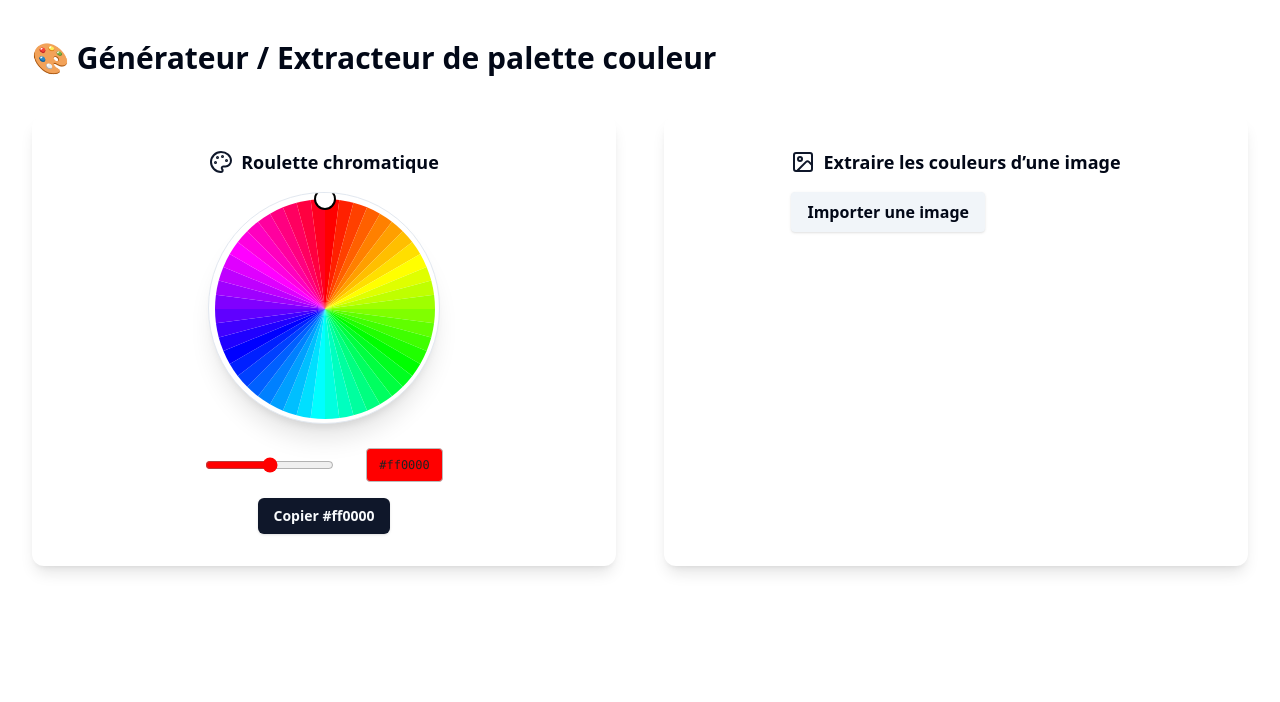
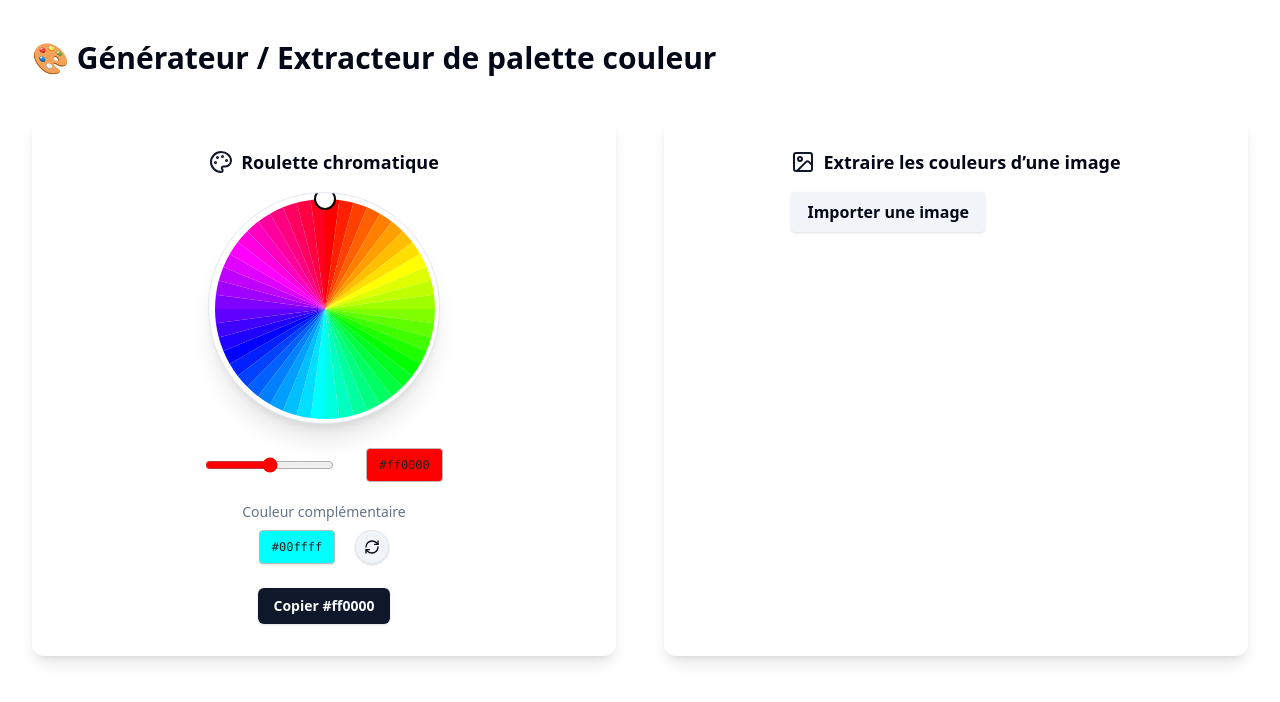
Before and after one commit to Zendaya-tech/chroma-palettes-extract, a React (Vite) app: page / in a window 1280 px wide. Shown: the top 702 px of the page. Built offline with nearby package versions, Linux system fonts and the light colour scheme.

Commit message:
Add complementary color selection
Implement a system to select complementary colors.

```diff
--- a/src/components/RouletteChromatique.tsx
+++ b/src/components/RouletteChromatique.tsx
@@ -1,8 +1,10 @@
 
 import React, { useState, useRef } from "react";
-import { Palette } from "lucide-react";
+import { Palette, RefreshCw } from "lucide-react";
 import { cn } from "@/lib/utils";
 
+// La constante d’offset pour la complémentaire en degrés
+const COMPLEMENTARY_OFFSET = 180;
 const RADIUS = 110;
 const CENTER = RADIUS + 6;
 
@@ -28,9 +30,11 @@ export default function RouletteChromatique({
   const [angle, setAngle] = useState(0);
   const [lightness, setLightness] = useState(50);
 
-  const [current, setCurrent] = useState(
-    hslToHex(angle, 100, lightness)
-  );
+  // Calcul des couleurs principales et complémentaires
+  const current = hslToHex(angle, 100, lightness);
+  const complementaryAngle = (angle + COMPLEMENTARY_OFFSET) % 360;
+  const complementary = hslToHex(complementaryAngle, 100, lightness);
+
   const svgRef = useRef<SVGSVGElement>(null);
 
   function handleMove(e: React.MouseEvent) {
@@ -44,17 +48,13 @@ export default function RouletteChromatique({
     if (theta < 0) theta += 2 * Math.PI;
     const deg = (theta * 180) / Math.PI;
     setAngle(deg);
-    const hex = hslToHex(deg, 100, lightness);
-    setCurrent(hex);
-    onColorPick?.(hex);
+    onColorPick?.(hslToHex(deg, 100, lightness));
   }
 
   function handleLightnessChange(e: React.ChangeEvent<HTMLInputElement>) {
     const val = Number(e.target.value);
     setLightness(val);
-    const hex = hslToHex(angle, 100, val);
-    setCurrent(hex);
-    onColorPick?.(hex);
+    onColorPick?.(hslToHex(angle, 100, val));
   }
 
   // SVG segments for chromatic wheel (48 gradients in a circle)
@@ -175,6 +175,39 @@ export default function RouletteChromatique({
           {current}
         </span>
       </div>
+
+      <div className="flex flex-col items-center gap-2 mt-5 mb-2 w-full">
+        <span className="text-sm text-muted-foreground">Couleur complémentaire</span>
+        <div className="flex gap-3 items-center">
+          <div
+            className="rounded px-3 py-2 text-xs font-mono border select-all hover-scale shadow"
+            style={{
+              backgroundColor: complementary,
+              color: lightness < 50 ? "#fff" : "#222",
+              borderColor: "#bbb",
+              minWidth: 72,
+              textAlign: "center"
+            }}
+            title="Copier la couleur complémentaire"
+            onClick={() => navigator.clipboard.writeText(complementary)}
+          >
+            {complementary}
+          </div>
+          <button
+            className={cn(
+              "ml-2 rounded-full p-2 bg-muted hover:bg-accent border shadow transition"
+            )}
+            title="Mettre la couleur complémentaire sur la roue"
+            onClick={() => {
+              setAngle(complementaryAngle);
+              onColorPick?.(complementary);
+            }}
+          >
+            <RefreshCw size={16} />
+          </button>
+        </div>
+      </div>
+
       <button
         className={cn(
           "mt-4 px-4 py-2 rounded-md text-sm font-semibold bg-primary text-primary-foreground shadow hover-scale"
```
